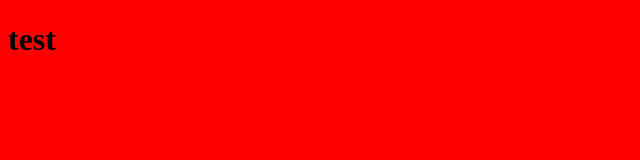
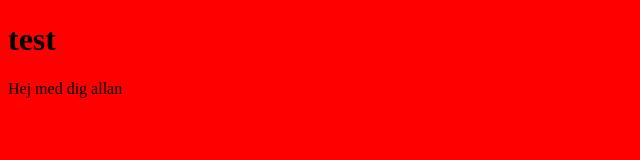
Before and after one commit to sofr0002/git-test, a plain HTML site: page index.html in a window 1280 px wide. Shown: the whole page, without its empty margins (0-640 px from the left). Drawn offline with Linux system fonts and the light colour scheme.

Commit message:
ny har jeg øndret

```diff
--- a/index.html
+++ b/index.html
@@ -8,5 +8,6 @@
 </head>
 <body>
     <h1>test</h1>
+    <p>Hej med dig allan</p>
 </body>
 </html>
```
